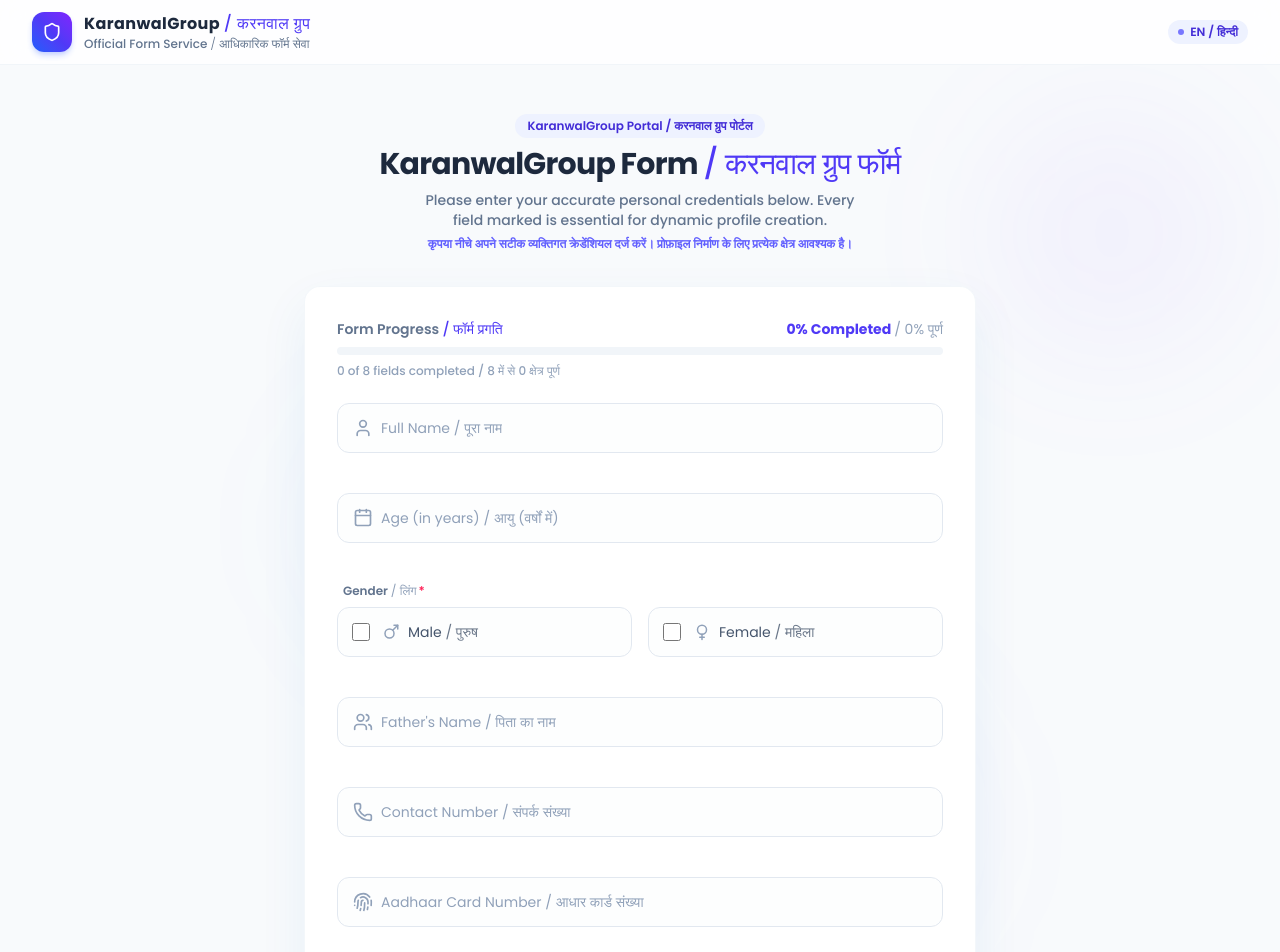
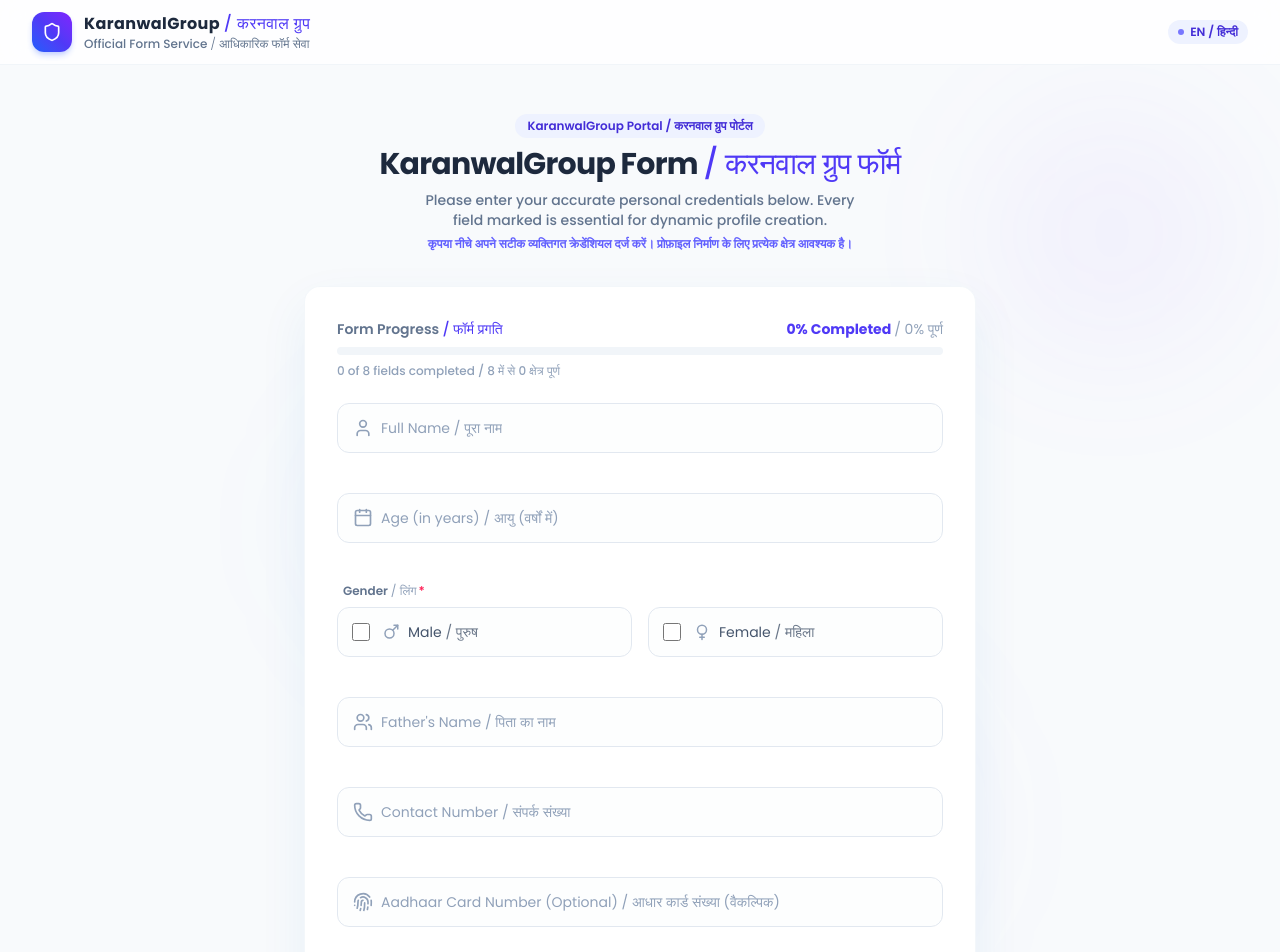
Before and after one commit to dhruv-karanwal/karanwalform_website, a Next.js app: page / in a window 1280 px wide. Shown: the top 952 px of the page. Built offline with nearby package versions, Linux system fonts and the light colour scheme.

Commit message:
adhar issue

```diff
--- a/google-sheets-integration/code.js
+++ b/google-sheets-integration/code.js
@@ -15,12 +15,12 @@
     var data = JSON.parse(jsonString);
 
     // 2. Validate essential fields to prevent empty database rows
-    if (!data.fullName || !data.age || !data.gender || !data.fathersName || !data.contactNumber || !data.aadhaarNumber || !data.district || !data.address) {
+    if (!data.fullName || !data.age || !data.gender || !data.fathersName || !data.contactNumber || !data.district || !data.address) {
       return ContentService.createTextOutput(JSON.stringify({
         status: "error",
         message: "Required fields are missing / आवश्यक फ़ील्ड गायब हैं"
       }))
-      .setMimeType(ContentService.MimeType.JSON);
+        .setMimeType(ContentService.MimeType.JSON);
     }
 
     // 3. Open the active spreadsheet and locate the active sheet tab
@@ -123,7 +123,7 @@
     // 6. Format numerical values with a single quote prefix to prevent Google Sheets
     // from stripping leading zeros or formatting it as a scientific number.
     var safeContactNumber = "'" + data.contactNumber.toString().trim();
-    var safeAadhaarNumber = "'" + data.aadhaarNumber.toString().trim();
+    var safeAadhaarNumber = data.aadhaarNumber ? ("'" + data.aadhaarNumber.toString().trim()) : "";
 
     // 7. Append row to Google Sheets
     sheet.appendRow([
@@ -143,7 +143,7 @@
       status: "success",
       message: "Data saved successfully / डेटा सफलतापूर्वक सहेज लिया गया है"
     }))
-    .setMimeType(ContentService.MimeType.JSON);
+      .setMimeType(ContentService.MimeType.JSON);
 
   } catch (error) {
     // Catch-all server error handler
@@ -151,6 +151,6 @@
       status: "error",
       message: "Server Error: " + error.toString()
     }))
-    .setMimeType(ContentService.MimeType.JSON);
+      .setMimeType(ContentService.MimeType.JSON);
   }
 }
--- a/src/app/page.tsx
+++ b/src/app/page.tsx
@@ -123,9 +123,10 @@
         break;
       }
       case "aadhaarNumber": {
-        if (val === "") {
-          err = "Aadhaar Card Number is required / आधार कार्ड संख्या आवश्यक है";
-        } else if (!/^\d{12}$/.test(val)) {
+        const cleaned = val.trim();
+        if (cleaned === "") {
+          valid = true;
+        } else if (!/^\d{12}$/.test(cleaned)) {
           err = "Enter a valid 12-digit Aadhaar number / एक मान्य 12-अंकीय आधार संख्या दर्ज करें";
         } else {
           valid = true;
@@ -196,7 +197,13 @@
     setTouched((prev) => ({ ...prev, [name]: true }));
   };
 
-  const filledCount = Object.values(validFields).filter(Boolean).length;
+  const filledCount = Object.keys(values).filter((key) => {
+    const field = key as FieldName;
+    if (field === "aadhaarNumber") {
+      return values.aadhaarNumber !== "" && validFields.aadhaarNumber;
+    }
+    return validFields[field];
+  }).length;
   const totalCount = Object.keys(values).length;
 
   const handleSubmit = async (e: React.FormEvent) => {
@@ -376,10 +383,9 @@
                   <label
                     htmlFor="gender-male"
                     className={`flex items-center gap-3 p-3.5 rounded-xl border bg-slate-50/30 text-sm cursor-pointer transition-all duration-200 select-none
-                      ${
-                        values.gender === "Male"
-                          ? "border-indigo-500 bg-indigo-50/10 ring-4 ring-indigo-500/10 text-indigo-700 font-semibold"
-                          : touched.gender && errors.gender
+                      ${values.gender === "Male"
+                        ? "border-indigo-500 bg-indigo-50/10 ring-4 ring-indigo-500/10 text-indigo-700 font-semibold"
+                        : touched.gender && errors.gender
                           ? "border-rose-300 hover:border-rose-400"
                           : "border-slate-200 hover:border-indigo-300 hover:bg-slate-50/50 text-slate-600"
                       }`}
@@ -405,10 +411,9 @@
                   <label
                     htmlFor="gender-female"
                     className={`flex items-center gap-3 p-3.5 rounded-xl border bg-slate-50/30 text-sm cursor-pointer transition-all duration-200 select-none
-                      ${
-                        values.gender === "Female"
-                          ? "border-indigo-500 bg-indigo-50/10 ring-4 ring-indigo-500/10 text-indigo-700 font-semibold"
-                          : touched.gender && errors.gender
+                      ${values.gender === "Female"
+                        ? "border-indigo-500 bg-indigo-50/10 ring-4 ring-indigo-500/10 text-indigo-700 font-semibold"
+                        : touched.gender && errors.gender
                           ? "border-rose-300 hover:border-rose-400"
                           : "border-slate-200 hover:border-indigo-300 hover:bg-slate-50/50 text-slate-600"
                       }`}
@@ -487,16 +492,15 @@
                 id="aadhaarNumber"
                 name="aadhaarNumber"
                 type="text"
-                labelEn="Aadhaar Card Number"
-                labelHi="आधार कार्ड संख्या"
+                labelEn="Aadhaar Card Number (Optional)"
+                labelHi="आधार कार्ड संख्या (वैकल्पिक)"
                 icon={Fingerprint}
                 value={values.aadhaarNumber}
                 onChange={handleChange}
                 onBlur={() => handleBlur("aadhaarNumber")}
                 error={touched.aadhaarNumber ? errors.aadhaarNumber : ""}
-                isValid={touched.aadhaarNumber && validFields.aadhaarNumber}
+                isValid={touched.aadhaarNumber && values.aadhaarNumber !== "" && validFields.aadhaarNumber}
                 maxLength={12}
-                required
               />
 
               {/* District */}
```
